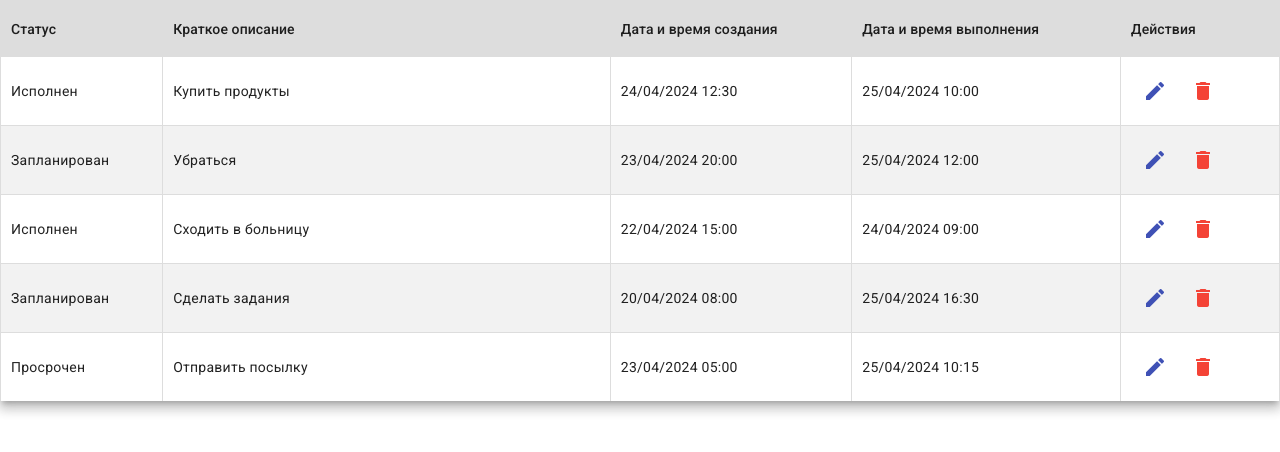
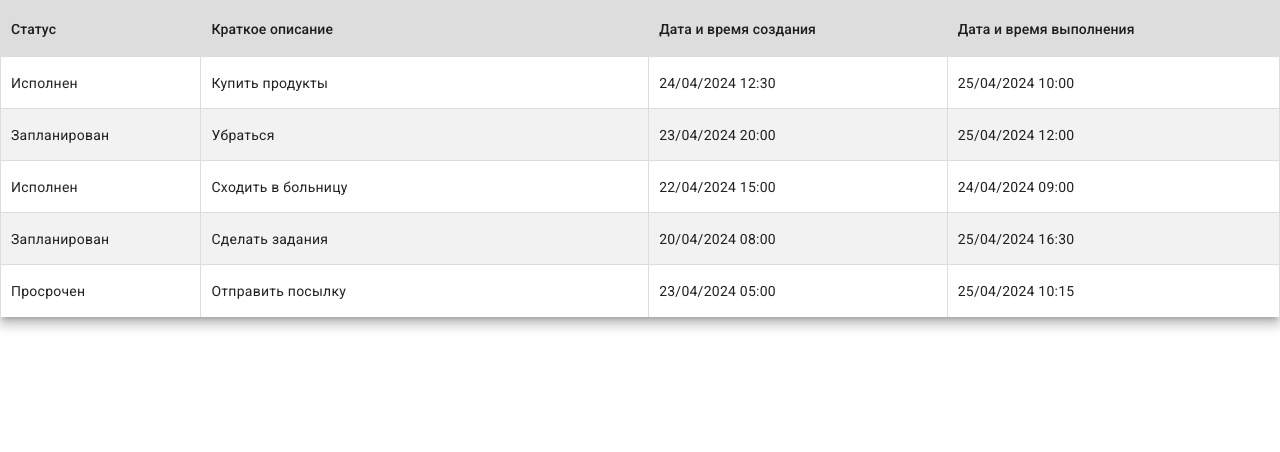
Before and after one commit to TumenSan/test-task-reminder, an Angular app: page /reminder in a window 1280 px wide. Shown: the top 452 px of the page. Built offline with nearby package versions, Linux system fonts and the light colour scheme.

Commit message:
feat: upd reminder-list

```diff
--- a/src/app/components/reminder-list/reminder-list.component.html
+++ b/src/app/components/reminder-list/reminder-list.component.html
@@ -27,19 +27,6 @@
     </td>
   </ng-container>
 
-  <!-- Столбец с действиями -->
-  <ng-container matColumnDef="actions">
-    <th mat-header-cell *matHeaderCellDef> Действия </th>
-    <td mat-cell *matCellDef="let reminder">
-      <button mat-icon-button color="primary" (click)="openReminderForm(reminder)">
-        <mat-icon>edit</mat-icon>
-      </button>
-      <button mat-icon-button color="warn" (click)="deleteReminder(reminder)">
-        <mat-icon>delete</mat-icon>
-      </button>
-    </td>
-  </ng-container>
-
   <tr mat-header-row *matHeaderRowDef="displayedColumns"></tr>
   <tr mat-row *matRowDef="let row; columns: displayedColumns;" (dblclick)="openReminderForm(row)"></tr>
 </table>
--- a/src/app/components/reminder-list/reminder-list.component.ts
+++ b/src/app/components/reminder-list/reminder-list.component.ts
@@ -22,7 +22,7 @@ import { ReminderService } from '../../services/reminder.service';
 })
 export class ReminderListComponent implements OnInit {
   reminders: Reminder[] = [];
-  displayedColumns: string[] = ['status', 'shortDescription', 'creationDateTime', 'completionDateTime', 'actions']; // Добавлен столбец "actions"
+  displayedColumns: string[] = ['status', 'shortDescription', 'creationDateTime', 'completionDateTime'];
 
   constructor(
     private router: Router,
```
